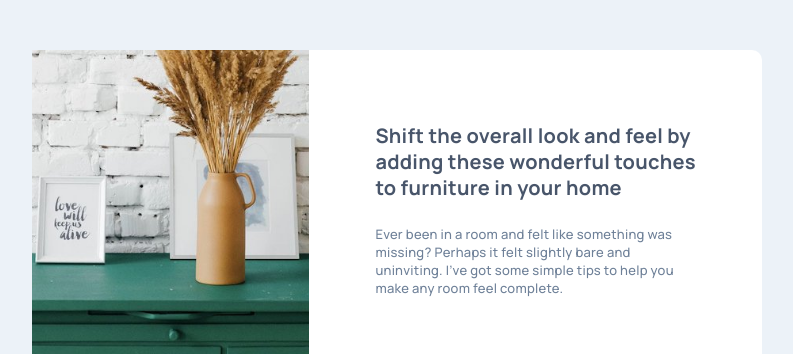
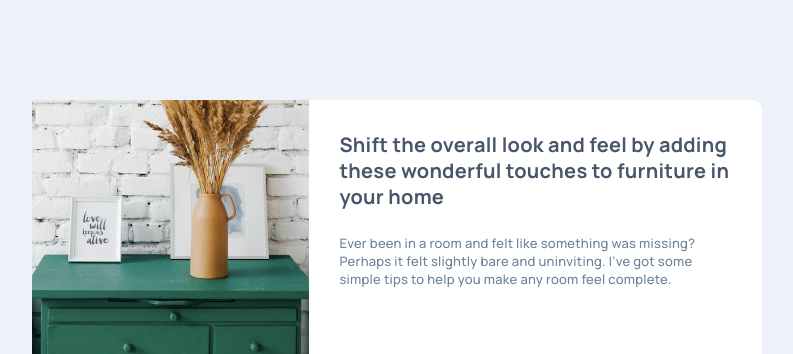
Before and after one commit to ExtendoGH/FM-Article_Preview, a plain HTML site: page index.html in a window 1280 px wide. Shown: the part 141-495 px from the top of the page, without its empty margins (243-1036 px from the left). Drawn offline with Linux system fonts and the light colour scheme.

Commit message:
Update style.css

```diff
--- a/style.css
+++ b/style.css
@@ -193,10 +193,6 @@ body {
         object-fit: cover;
     }
 
-    .description__box {
-        padding: 4.1rem 3.6rem;
-    }
-
     .paragraph {
         margin-bottom: 2.4rem;
     }
```
